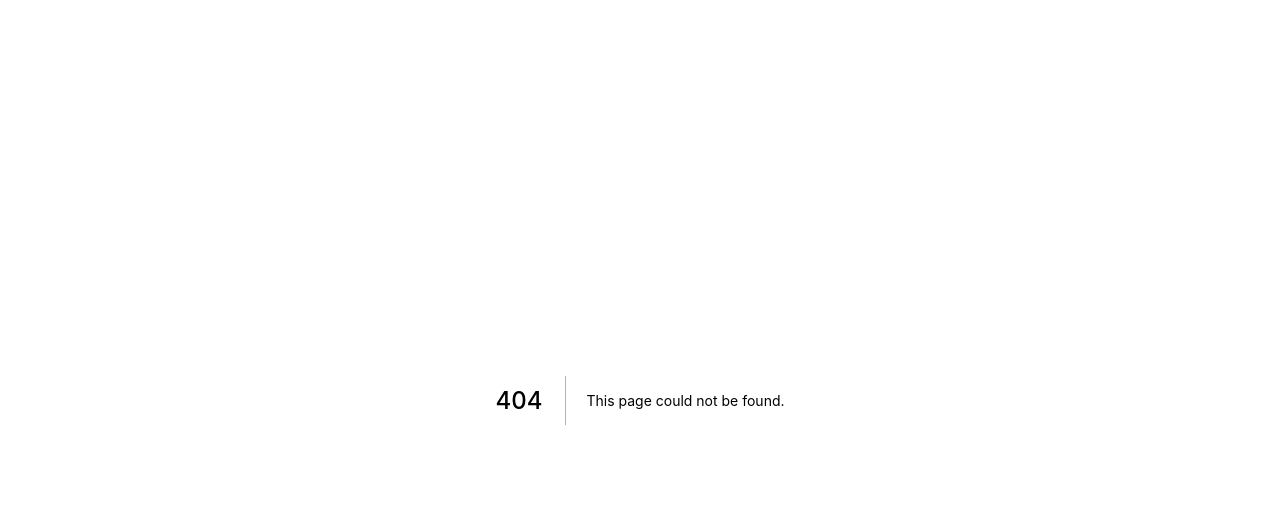
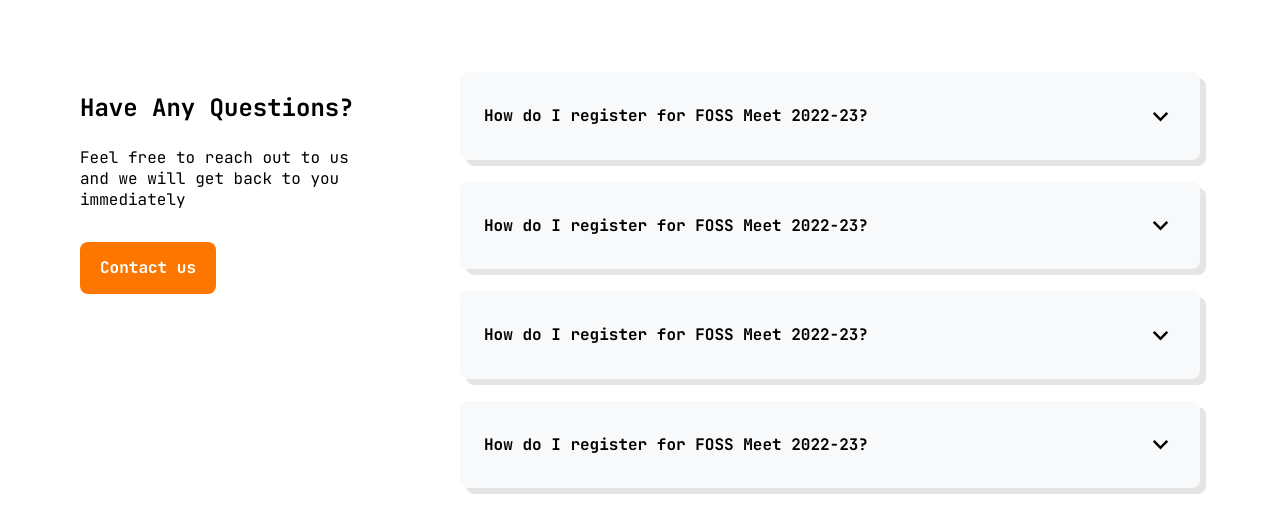
Before and after one commit to fossmeetwebdev/fossmeet-nextjs, a Next.js app: page /faqs in a window 1280 px wide. Before the commit this address had no page. Shown: the top 532 px of the page. Built offline with nearby package versions, Linux system fonts and the light colour scheme; a web font is replaced by a local one.

Commit message:
faqs page content

```diff
--- /dev/null
+++ b/components/faqs/faqs.module.css
@@ -0,0 +1,61 @@
+.faqs {
+}
+
+.content-wrapper {
+	display: flex;
+	gap: 80px;
+	margin-top: 72px;
+}
+
+.have-any-questions p {
+	margin: 24px 0 32px 0;
+	max-width: 300px;
+}
+
+.questions-wrapper {
+	flex: 1;
+	display: flex;
+	flex-direction: column;
+	gap: 22px;
+}
+.question {
+	padding: 12px 24px;
+	background-color: #f8f9fa;
+	border-radius: 8px;
+	box-shadow: 6px 6px 0 rgba(0, 0, 0, 0.1);
+}
+.question p {
+	color: #2b303f;
+}
+.question-heading-wrapper {
+	display: flex;
+	align-items: center;
+	justify-content: space-between;
+	cursor: pointer;
+}
+.faq-drop-icon {
+	width: 32px;
+	height: 32px;
+	transition: 0.25s ease all;
+	margin-left: 12px;
+}
+.up-down {
+	transform: rotate(180deg);
+}
+
+@media (max-width: 1024px) {
+	.content-wrapper {
+		flex-direction: column-reverse;
+		gap: 56px;
+	}
+	.have-any-questions {
+		display: flex;
+		flex-direction: column;
+		align-items: center;
+		text-align: center;
+	}
+	.have-any-questions p {
+		max-width: 400px;
+		margin: 12px 0 32px 0;
+	}
+}
--- a/pages/_app.js
+++ b/pages/_app.js
@@ -1,7 +1,8 @@
 import '../styles/globals.css'
+import '../assets/fonts/jet-brains-mono/jet-brains-mono.css'
 
 function MyApp({ Component, pageProps }) {
-  return <Component {...pageProps} />
+	return <Component {...pageProps} />
 }
 
 export default MyApp
--- /dev/null
+++ b/pages/faqs.js
@@ -0,0 +1,66 @@
+import { useState } from 'react'
+
+import styles from '../components/faqs/faqs.module.css'
+
+const questions = [
+	{
+		question: 'How do I register for FOSS Meet 2022-23?',
+		answer: 'Lorem ipsum dolor sit amet, consectetur adipiscing elit, sed do eiusmod tempor incididunt ut labore et dolore magna aliqua. Ut enim ad minim veniam, quis nostrud exercitation ullamco laboris nisi ut aliquip ex ea commodo consequat. Duis aute irure dolor in reprehenderit in voluptate velit esse cillum dolore eu fugiat nulla pariatur. ',
+	},
+	{
+		question: 'How do I register for FOSS Meet 2022-23?',
+		answer: 'Lorem ipsum dolor sit amet, consectetur adipiscing elit, sed do eiusmod tempor incididunt ut labore et dolore magna aliqua. Ut enim ad minim veniam, quis nostrud exercitation ullamco laboris nisi ut aliquip ex ea commodo consequat. Duis aute irure dolor in reprehenderit in voluptate velit esse cillum dolore eu fugiat nulla pariatur. ',
+	},
+	{
+		question: 'How do I register for FOSS Meet 2022-23?',
+		answer: 'Lorem ipsum dolor sit amet, consectetur adipiscing elit, sed do eiusmod tempor incididunt ut labore et dolore magna aliqua. Ut enim ad minim veniam, quis nostrud exercitation ullamco laboris nisi ut aliquip ex ea commodo consequat. Duis aute irure dolor in reprehenderit in voluptate velit esse cillum dolore eu fugiat nulla pariatur. ',
+	},
+	{
+		question: 'How do I register for FOSS Meet 2022-23?',
+		answer: 'Lorem ipsum dolor sit amet, consectetur adipiscing elit, sed do eiusmod tempor incididunt ut labore et dolore magna aliqua. Ut enim ad minim veniam, quis nostrud exercitation ullamco laboris nisi ut aliquip ex ea commodo consequat. Duis aute irure dolor in reprehenderit in voluptate velit esse cillum dolore eu fugiat nulla pariatur. ',
+	},
+]
+
+export default function faqs() {
+	return (
+		<div className='margin'>
+			<div className={styles['faqs']}>
+				<div className={styles['content-wrapper']}>
+					<HaveAnyQuestions />
+					<div className={styles['questions-wrapper']}>
+						{questions.map((q, index) => (
+							<Question key={index} question={q.question} answer={q.answer} />
+						))}
+					</div>
+				</div>
+			</div>
+		</div>
+	)
+}
+
+function HaveAnyQuestions() {
+	return (
+		<div className={styles['have-any-questions']}>
+			<h2>Have Any Questions?</h2>
+			<p>Feel free to reach out to us and we will get back to you immediately</p>
+			<button>Contact us</button>
+		</div>
+	)
+}
+
+function Question({ question, answer }) {
+	const [open, setOpen] = useState(false)
+
+	return (
+		<div className={styles['question']}>
+			<div className={styles['question-heading-wrapper']} onClick={() => setOpen((curr) => !curr)}>
+				<h4>{question}</h4>
+				<img
+					className={`${styles['faq-drop-icon']} ${open ? styles['up-down'] : ''}`}
+					src='/icons/chevron-down.svg'
+				/>
+			</div>
+			{open && <p>{answer}</p>}
+		</div>
+	)
+}
--- a/styles/globals.css
+++ b/styles/globals.css
@@ -1,16 +1,59 @@
 html,
 body {
-  padding: 0;
-  margin: 0;
-  font-family: -apple-system, BlinkMacSystemFont, Segoe UI, Roboto, Oxygen,
-    Ubuntu, Cantarell, Fira Sans, Droid Sans, Helvetica Neue, sans-serif;
+	padding: 0;
+	margin: 0;
 }
 
 a {
-  color: inherit;
-  text-decoration: none;
+	color: inherit;
+	text-decoration: none;
 }
 
 * {
-  box-sizing: border-box;
+	box-sizing: border-box;
+	font-family: 'JetBrains Mono', sans-serif;
 }
+
+.margin {
+	max-width: 1400px;
+	padding: 0 80px;
+	margin: 0 auto;
+}
+
+button {
+	height: 52px;
+	padding: 0 20px;
+	font-size: 16px;
+	display: flex;
+	align-items: center;
+	justify-content: center;
+	font-weight: 700;
+	color: #fff;
+	background: #fc7600;
+	border: none;
+	border-radius: 8px;
+}
+
+@media (max-width: 1279px) {
+	.margin {
+		padding: 56px;
+	}
+}
+
+@media (max-width: 1024px) {
+	.margin {
+		padding: 32px;
+	}
+}
+
+@media (max-width: 767px) {
+	.margin {
+		padding: 24px;
+	}
+}
+
+@media (max-width: 639px) {
+	.margin {
+		padding: 18px;
+	}
+}
```
Also changed, not shown: pages/index.js (+10 -65 lines), styles/Home.module.css (deleted, +0 -116 lines), public/icons/chevron-down.svg (added).
